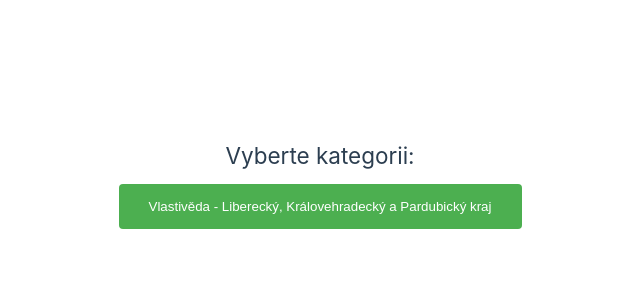
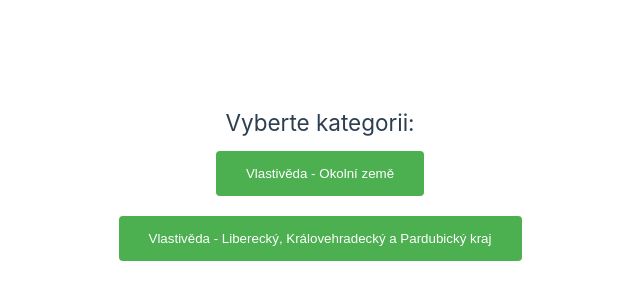
Before and after one commit to pavelbier/quiz-skola, a Vue app: page / in a window 1280 px wide. Shown: the part 202-502 px from the top of the page, without its empty margins (320-960 px from the left). Built offline with nearby package versions, Linux system fonts and the light colour scheme.

Commit message:
Update QuizComponent.vue

```diff
--- a/src/components/QuizComponent.vue
+++ b/src/components/QuizComponent.vue
@@ -71,12 +71,12 @@
 <script setup>
 import { ref, computed, onMounted } from 'vue'
 import { vlastiveda_lib_kh_par_questions } from './vlastiveda_lib_kh_par.js'
+import { vlastiveda_okolni_zeme_questions } from './vlastiveda_okolni_zeme.js'
 
 // Stav
 const questionSets = {
-  'Vlastivěda - Liberecký, Královehradecký a Pardubický kraj': vlastiveda_lib_kh_par_questions,
-  //'Matematika': mathQuestions,
-  //'Historie': historyQuestions
+  'Vlastivěda - Okolní země': vlastiveda_okolni_zeme_questions,
+  'Vlastivěda - Liberecký, Královehradecký a Pardubický kraj': vlastiveda_lib_kh_par_questions
 }
 
 const currentQuestions = ref([])
```
